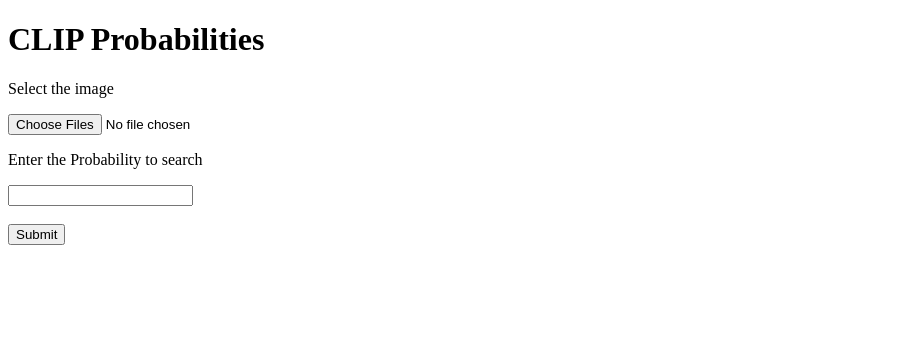
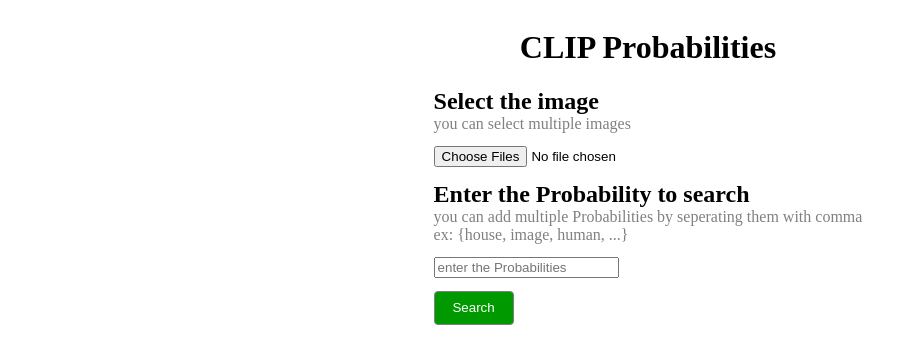
Before and after one commit to ChittojiMuraliSreeKrishna/clipFramework, a Flask app: template templates/clip.html in a window 1280 px wide. Shown: the top 364 px of the page, without its empty margins (0-917 px from the left). Run offline with Flask 3, Linux system fonts and the light colour scheme; the template is opened without the code that fills it, so the values that code supplies are empty.

Commit message:
slightly changed styles

```diff
--- a/app.py
+++ b/app.py
@@ -39,11 +39,13 @@
                 text_features = model.encode_text(text)
                 logits_per_image, logits_per_text = model(image, text)
                 probs = logits_per_image.softmax(dim=-1).cpu().numpy()
-                output = f"-------------------- {img} -------------------------:"
+                output = f"image-name: {img.filename} "
                 print(output)
                 outputs.append(output)
+                output = f"---------- probabilities ----------"
+                outputs.append(output)
                 for i, text in enumerate(values):
-                    output = f"{text}: {probs[0][i]}"
+                    output = f"{text} :- {probs[0][i]}"
                     print(output)
                     outputs.append(output)
                 outputs.append("")
--- /dev/null
+++ b/static/css/main.css
@@ -0,0 +1,36 @@
+body {
+  width: 100%;
+  display: grid;
+  place-items: center;
+}
+.results {
+  width: 75%;
+  border: 2px dashed #282828;
+}
+
+.results p {
+  text-align: center;
+}
+
+.comment {
+  color: gray;
+  font-weight: 500;
+}
+
+input {
+  display: block;
+  margin: 1em 0;
+}
+
+.sub_headings {
+  font-size: 1.5rem;
+}
+
+.submit {
+  background-color: #009900;
+  color: #fff;
+  width: 6em;
+  height: 2.5em;
+  border-radius: 0.3em;
+  border: 1px solid grey;
+}
--- a/templates/clip.html
+++ b/templates/clip.html
@@ -1,16 +1,39 @@
 {% extends 'index.html' %} {% block content %}
 <form action="/" method="POST" enctype="multipart/form-data">
-  <p>Select the image</p>
-  <input type="file" id="images" name="images[]" multiple />
-  <p>Enter the Probability to search</p>
-  <input type="text" id="texts" name="texts[]" multiple />
+  <b class="sub_headings">Select the image</b>
   <br />
+  <text class="comment"> you can select multiple images </text>
+  <input
+    type="file"
+    accept="image/*,video/*"
+    id="images"
+    name="images[]"
+    multiple
+  />
+
+  <b class="sub_headings">Enter the Probability to search</b>
   <br />
-  <input type="submit" class="submit" />
+  <text class="comment">
+    you can add multiple Probabilities by seperating them with comma <br />
+    ex: {house, image, human, ...}
+  </text>
+  <input
+    type="text"
+    id="texts"
+    placeholder="enter the Probabilities"
+    name="texts[]"
+    multiple
+  />
+  <button type="submit" class="submit">Search</button>
 </form>
 
 {% if outputs|length > 0 %}
 <h4>END RESULTS:</h4>
-{% for output in outputs %}
-<div>{{output}}</div>
-{% endfor %} {% endif %} {% endblock %}
+<div class="results">
+  <div class="inner_results">
+    {% for output in outputs %}
+    <p>{{output}}</p>
+    {% endfor %}
+  </div>
+</div>
+{% endif %} {% endblock %}
--- a/templates/index.html
+++ b/templates/index.html
@@ -2,6 +2,10 @@
 <html>
   <head>
     <title>CLIP Probabilities</title>
+    <link
+      rel="stylesheet"
+      href="{{url_for('static', filename='css/main.css')}}"
+    />
   </head>
   <body>
     <h1>CLIP Probabilities</h1>
@@ -15,7 +19,6 @@
         inputArray.push(inputValue);
         console.log(inputArray);
         inputElement.value = "";
-
         let showTextElement = document.getElementById("show-text");
         showTextElement.innerHTML = `Input Array: ${JSON.stringify(
           inputArray
```
